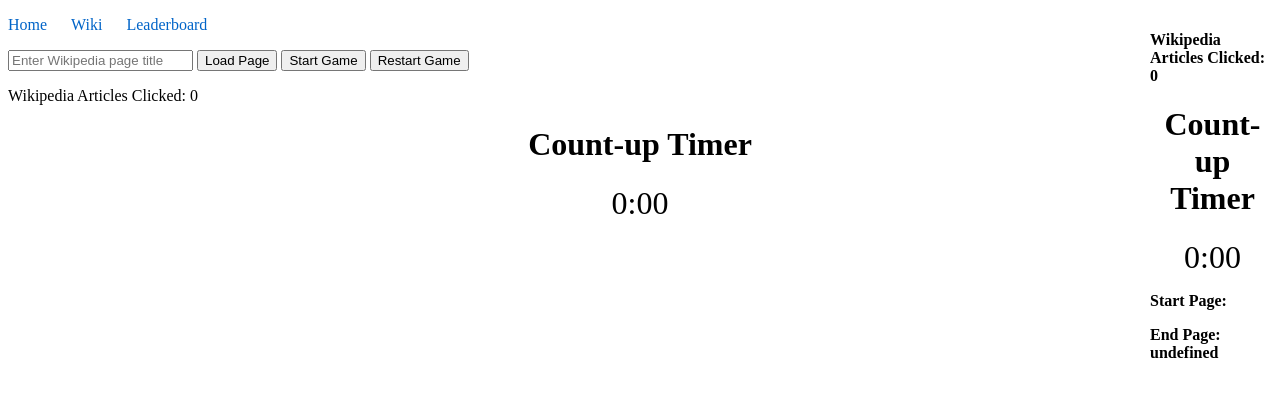
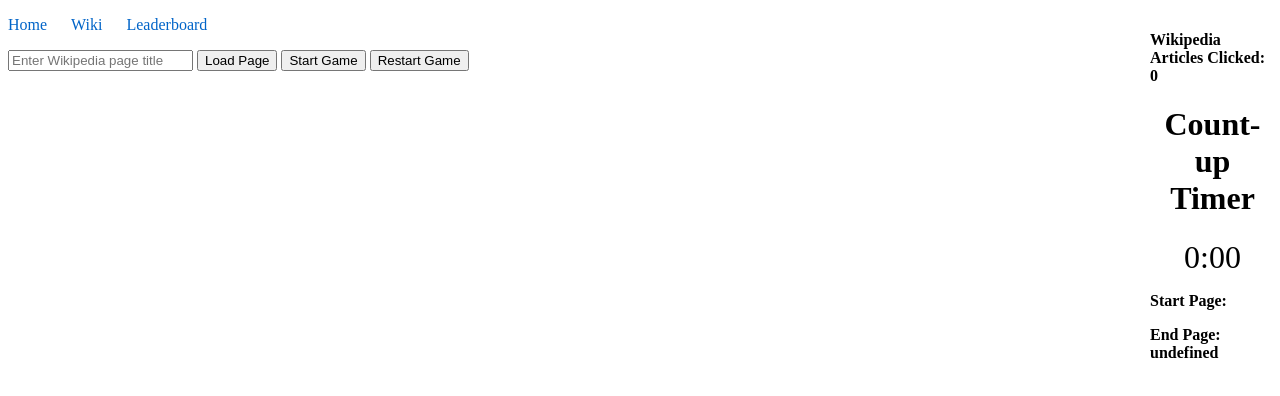
Before and after one commit to jbq2/CS490-wikihunt, a SvelteKit app: page /wiki in a window 1280 px wide. Shown: the top 396 px of the page. Built offline with nearby package versions, Linux system fonts and the light colour scheme.

Commit message:
cleaning

```diff
--- a/src/shared-components/WikiGame.svelte
+++ b/src/shared-components/WikiGame.svelte
@@ -276,6 +276,7 @@
     <div id= "overlay-container">
         <p id="click-counter"><b>  Wikipedia Articles Clicked: {count} </b></p> <!-- counter is at the bottom, not formated the best-->
         <p id="timer"><Timer bind:this={ timerComponent } /></p>
+        <SetWords bind:this = {wordsComponent} />
         <p> <b> Start Page: {firstPage} </b></p>
 
         <p>
@@ -290,9 +291,6 @@
         id="main-container"
         style="filter: blur({isWin ? '5px' : '0px'})"
     >
-        <p> Wikipedia Articles Clicked: { count }</p> <!-- counter is at the bottom, not formated the best-->
-        <Timer bind:this={ timerComponent } />
-        <SetWords bind:this = {wordsComponent} />
 
         <div id="wiki-page-container">
             {#if currPage}
```
